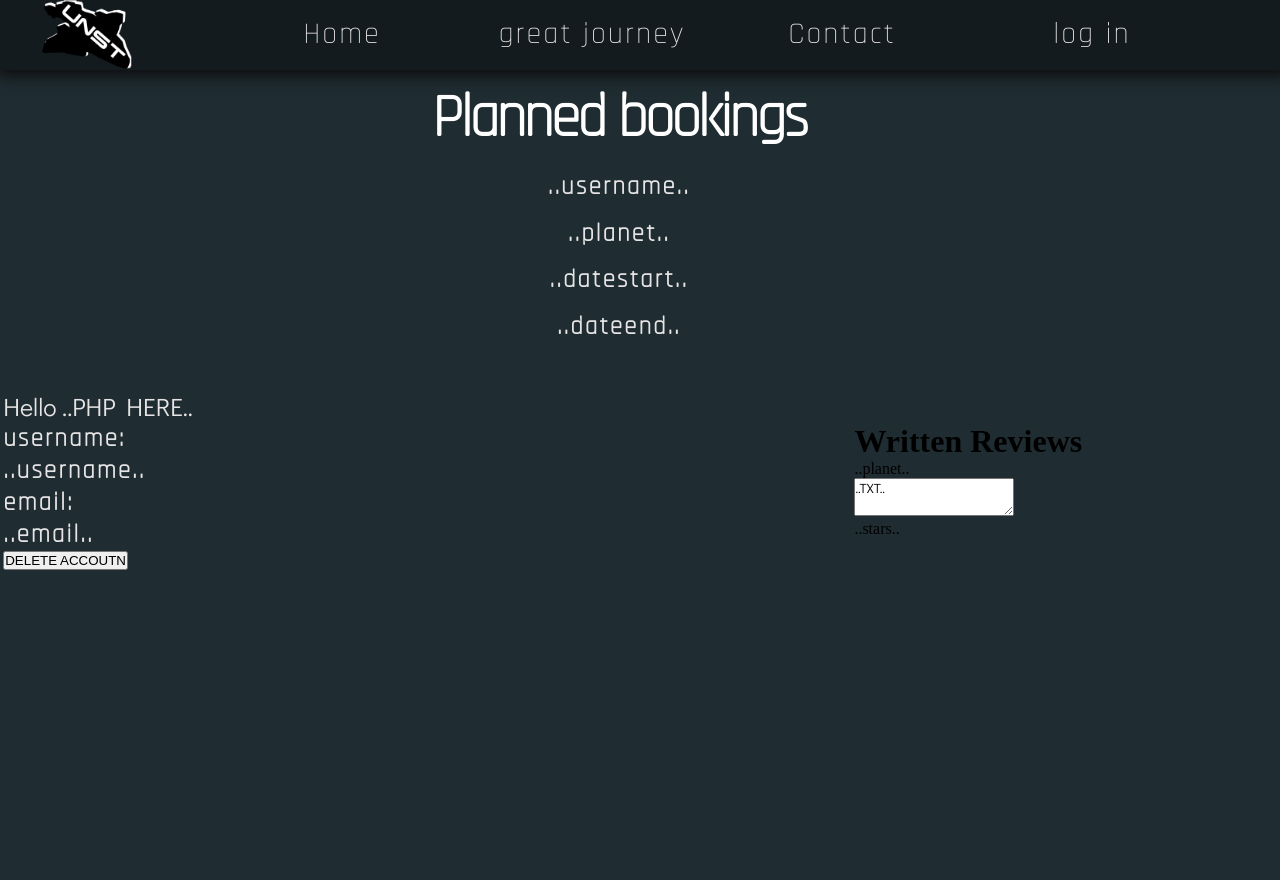
After one commit to CeMagnum/UNST, a PHP site: page /private/account.php in a window 1280 px wide. The commit adds this page. Run offline with PHP 8.4, Linux system fonts and the light colour scheme.

Commit message:
update 10-6-2022

```diff
--- a/assets/css/style.css
+++ b/assets/css/style.css
@@ -1246,6 +1246,98 @@ body {
   color: var(--white);
 }
 
+.acc_main_div {
+  width: 100%;
+  height: 800px;
+  display: flex;
+  flex-direction: row;
+  align-items: center;
+  justify-content: space-evenly;
+}
+.acc_left_div {
+  width: 33%;
+  height: 100%;
+  display: flex;
+  align-items: center;
+}
+.acc_info {
+  width: 90%;
+  height: auto;
+}
+
+.acc_info h1 {
+  font-family: "Didact Gothic", sans-serif;
+  font-size: 25px;
+  font-weight: 510;
+  color: var(--white);
+}
+.acc_info p {
+  font-family: "Rajdhani", sans-serif;
+  font-size: 25px;
+  font-weight: 600;
+  letter-spacing: 2px;
+  color: var(--white);
+}
+
+.acc_middle_div {
+  width: 33%;
+  height: 100%;
+  display: flex;
+  align-items: center;
+}
+
+.acc_booked {
+  width: 90%;
+  height: 100%;
+  overflow-y: scroll;
+  display: flex;
+  flex-direction: column;
+  align-items: center;
+}
+
+.acc_booked h1 {
+  font-family: "Rajdhani", sans-serif;
+  color: white;
+  font-size: 60px;
+  font-weight: 900;
+  letter-spacing: -3px;
+}
+.book_card {
+  width: 100%;
+  height: 200px;
+  display: flex;
+  flex-direction: column;
+  align-items: center;
+}
+.card_content {
+  width: 90%;
+  height: 100%;
+  display: flex;
+  flex-direction: column;
+  align-items: center;
+  justify-content: space-evenly;
+}
+.card_content p {
+  font-family: "Rajdhani", sans-serif;
+  font-size: 25px;
+  font-weight: 600;
+  letter-spacing: 2px;
+  color: var(--white);
+}
+
+.acc_right_div {
+  width: 33%;
+  height: 100%;
+  display: flex;
+  align-items: center;
+}
+.acc_rev {
+}
+.rev_card {
+}
+.rev_content {
+}
+
 /* footer */
 .foot_div {
   width: 100%;
--- /dev/null
+++ b/private/account.php
@@ -0,0 +1,50 @@
+<?php include('../includes/header.php'); ?>
+<?php include("../includes/navbar.php")?>
+<div class="acc_main_div">
+  <div class="acc_left_div">
+    <div class="acc_info">
+      <h1>Hello ..PHP HERE..</h1>
+      <p>username:</p>
+      <p>..username..</p>
+      <p>email:</p>
+      <p>..email..</p>
+      <a href="..IDK LINK NAAR FORGOT PASSWORD">
+        <button>DELETE ACCOUTN</button>
+      </a>
+    </div>
+  </div>
+  <div class="acc_middle_div">
+    <div class="acc_booked">
+      <h1>Planned bookings</h1>
+      <!-- PHP start here -->
+      <div class="book_card">
+        <div class="card_content">
+          <p>..username..</p>
+          <p>..planet..</p>
+          <p>..datestart..</p>
+          <p>..dateend..</p>
+        </div>
+      </div>
+      <!-- PHP end here -->
+    </div>
+  </div>
+  <div class="acc_right_div">
+    <div class="acc_rev">
+      <h1>Written Reviews</h1>
+      <div class="rev_card">
+        <div class="rev_content">
+          <p>..planet..</p>
+          <textarea name="txt">..TXT..</textarea>
+          <p>..stars..</p>
+        </div>
+      </div>
+    </div>
+  </div>
+  <!-- usernamname
+email
+password
+forget acc
+
+bookings
+revieuws -->
+</div>
--- a/public/journey.php
+++ b/public/journey.php
@@ -11,7 +11,7 @@ include('../includes/connect.php');
       Search your journey!
   </h1>
   <p>
-      We here at the united nation space travels wouold like to take you on your great Journey
+      We would like to take on a GREAT JOURNEY!
   </p>
   <form class="nav_form" method="get">
     <input type="text" placeholder="Find your great journey" name="search">
```
Also changed, not shown: index.php (+16 -16 lines), public/contact.php (+10 -19 lines), public/login.php (line endings or trailing spaces).
